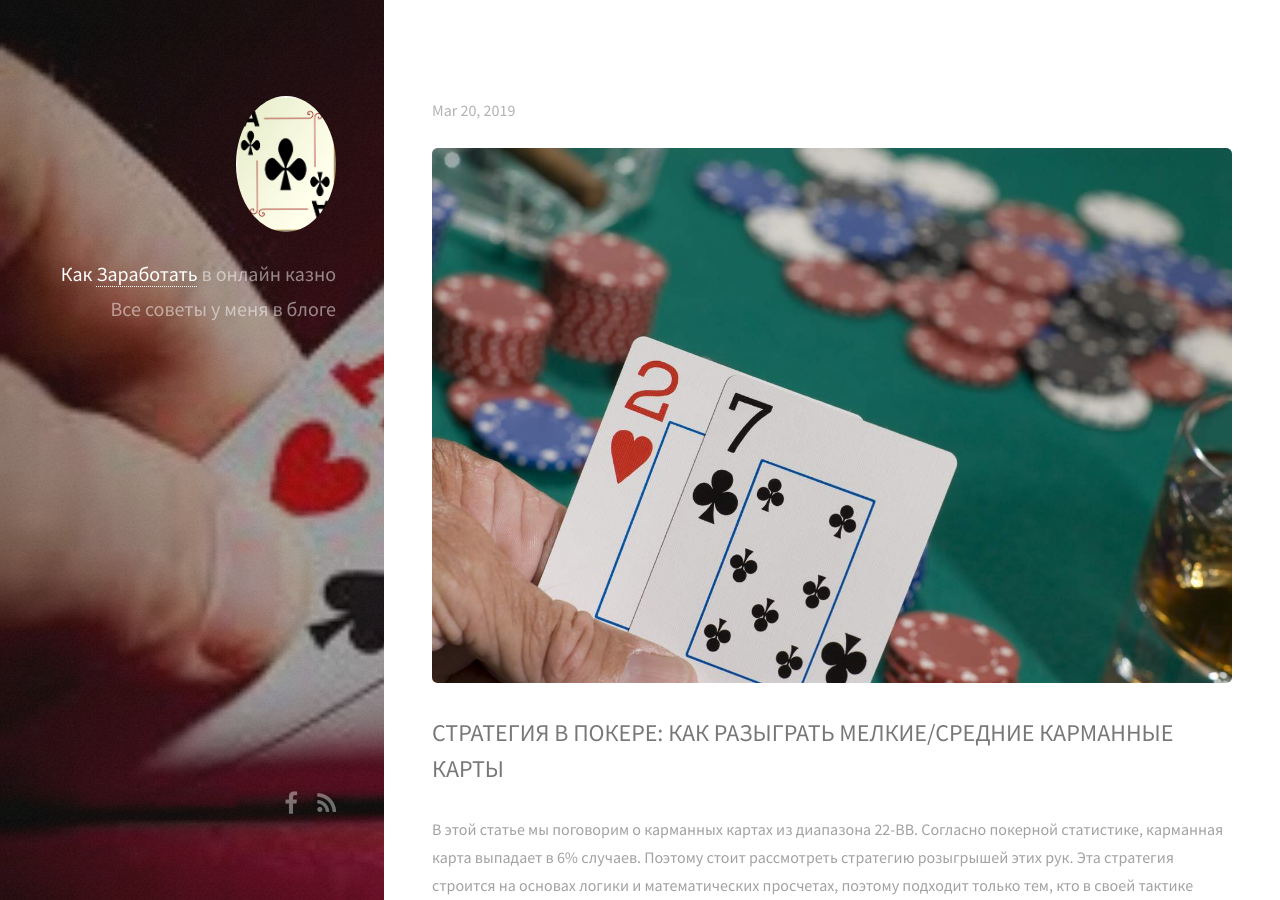
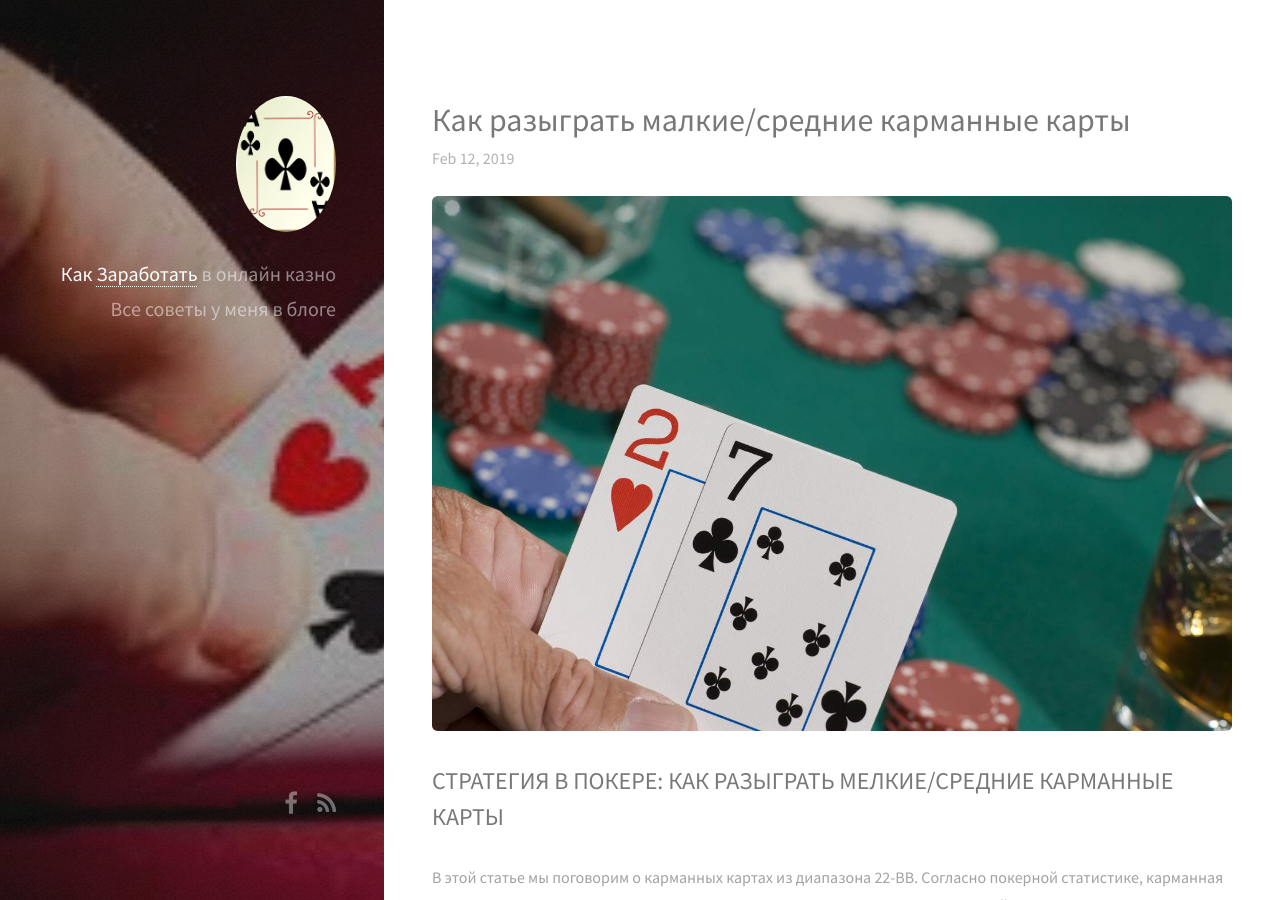
Before and after one commit to adriano-chilintano/adriano-chilintano.github.io, a Jekyll site: the page built from _posts/2019-02-12-strategy.md, in a window 1280 px wide and 900 px high. Built offline with Jekyll 4.4.1, drawn with Linux system fonts in a browser that asks for light colours; nearby versions of some CDN libraries; our own code applies the rules of GitHub Pages for plain Markdown files; some of the changed lines change nothing that is shown.

Commit message:
Update 2019-02-12-strategy.md

```diff
--- a/_posts/2019-02-12-strategy.md
+++ b/_posts/2019-02-12-strategy.md
@@ -1,9 +1,10 @@
 ---
 layout: post
 title: Как разыграть малкие/средние карманные карты
-categories:strategy
-date:2019-02-12
+date: 2019-02-12 T14:37:44.000Z
+categories: strategy
 ---
+
 <img src="/images/fulls/mala.jpg" class="fit image">
 
 ## СТРАТЕГИЯ В ПОКЕРЕ: КАК РАЗЫГРАТЬ МЕЛКИЕ/СРЕДНИЕ КАРМАННЫЕ КАРТЫ
```
